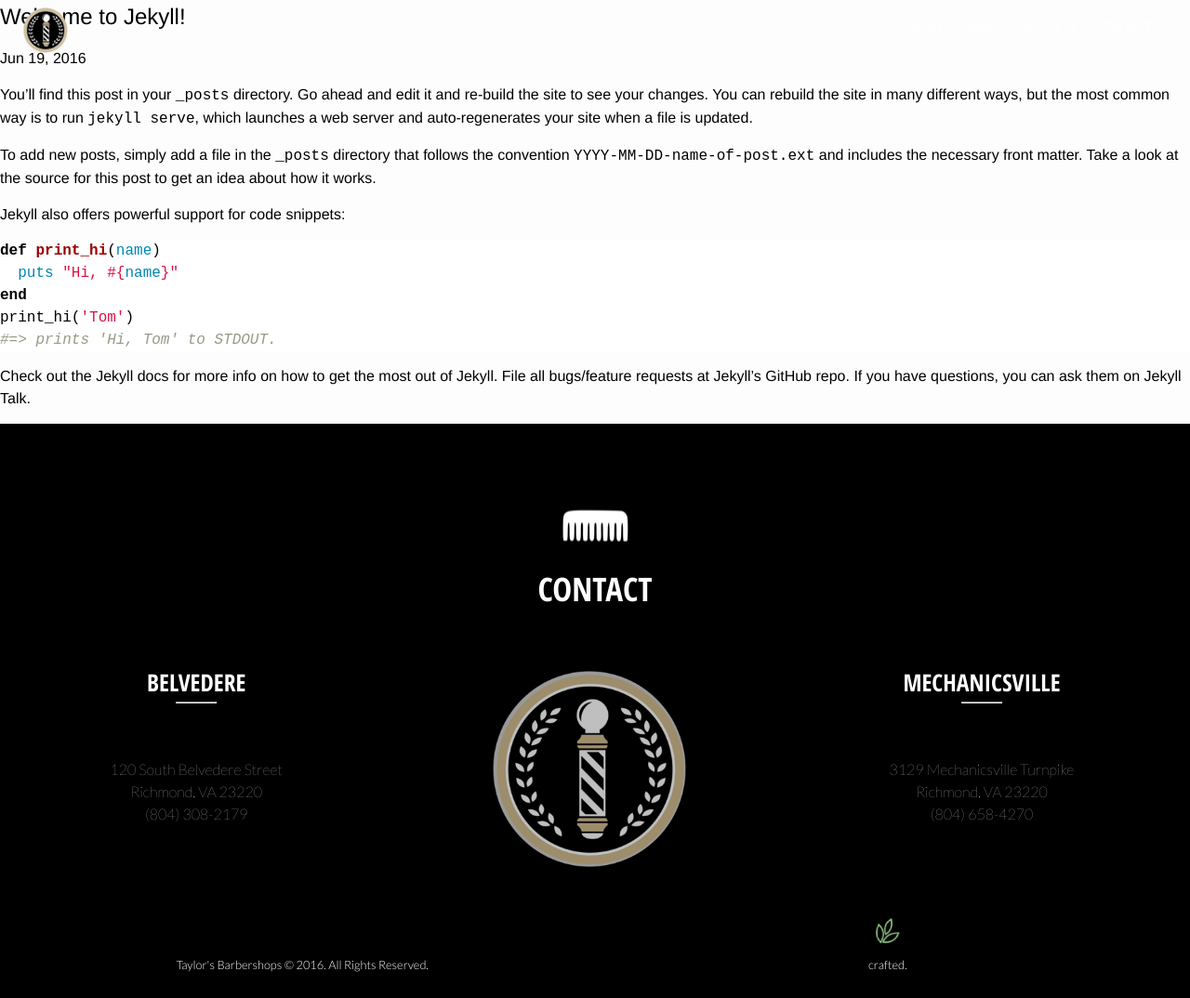
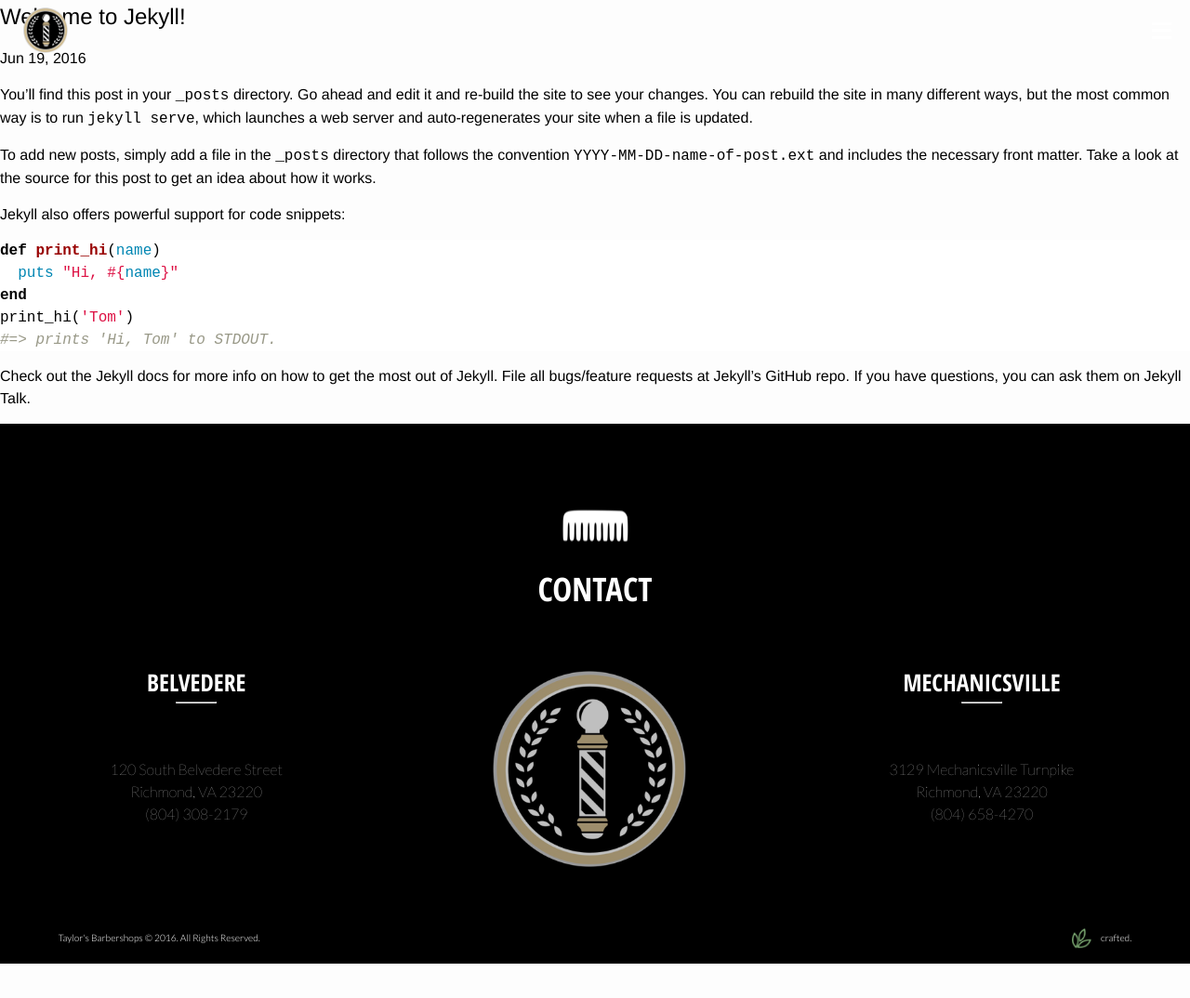
Before and after one commit to mkess-ivy/taylors-dev, a Jekyll site: the page built from taylors-dev-site/_posts/2016-06-19-welcome-to-jekyll.markdown, in a window 1280 px wide. Shown: the whole page at 93% size. Built offline with Jekyll 4.4.1, drawn with Linux system fonts in a browser that asks for light colours; some web fonts are replaced; after the commit the page ends 1037 px from its top, so only the background shows below that.

Commit message:
responsive is working, still ugly, smooth scroll stopped working ugh

```diff
--- a/taylors-dev-site/_includes/footer.html
+++ b/taylors-dev-site/_includes/footer.html
@@ -33,7 +33,7 @@
       Taylor's Barbershops &copy; 2016. All&nbsp;Rights Reserved.
     </div>
     <div class="col-2 developer">
-      <a href="http://theivyproject.com" target="_blank"><img src="/images/leaf.png" class="developer-icon" /></a><br>crafted.
+      <a href="http://theivyproject.com" target="_blank"><img src="/images/leaf.png" class="developer-icon" /></a>crafted.
     </div>
   </div>
 
--- a/taylors-dev-site/_includes/header.html
+++ b/taylors-dev-site/_includes/header.html
@@ -30,13 +30,15 @@
     <div class="header-logo">
       <img src="/images/header-logo.png">
     </div>
-    <div class="menu-container">
+
+    <nav class="menu-container">
+      <a class="hamburger" href="#">&equiv;</a>
       <ul class="menu-list">
-        <li class="menu-list-item"><a href="#intro-section">Home</a></li>
+        <li class="menu-list-item"><a href="{site.baseurl}">Home</a></li>
         <li class="menu-list-item"><a href="#about-section">About</a></li>
         <li class="menu-list-item"><a href="#services-section">Services</a></li>
         <li class="menu-list-item"><a href="#contact-section">Contact</a></li>
       </ul>
-    </div>
+    </nav>
   </div>
 </header>
--- a/taylors-dev-site/_sass/_barber-theme.scss
+++ b/taylors-dev-site/_sass/_barber-theme.scss
@@ -1,14 +1,29 @@
 
 .mk-wrapper { position: absolute; width: 100%; display: inline-block;}
 .header-logo { position: absolute; z-index: 6; width: 3em; padding-top: 0.5em; float: left; padding-left: 25px; }
-.menu-container { float: right; position: relative;  padding-top: 1em; padding-right: 25px;}
-.menu-list { list-style: none; }
-.menu-list-item { display:  inline-block; padding-right: 1em;}
+.mobile-menu { visibility:visible; margin-top:0; opacity:1; pointer-events:all; background: #d2bc90; position: relative; z-index: 5; padding: 5em 0;}
+.mobile-menu li { margin: 0; text-align: center; position: relative; transition: 0.2s; padding: 10px 0;}
+.mobile-menu a { padding: 20px 0; z-index: 10; width: 100%; text-align: center; color: white; text-transform: uppercase; font-family: $base-font; font-size: 2.3em; font-weight: 700;}
+nav ul { display: block;visibility: hidden;opacity: 0;transition: all 0.2s; }
+/*.menu-list { list-style: none; display: block;
+
+}*/
+/*.menu-list-item { display: none;
+	include latop {display:  inline-block; padding-right: 1em;}
+}
 .menu-list-item a, .menu-list-item a:visited { color: white; text-decoration: none; font-family: $font-2; text-transform: uppercase; font-size: 0.8em;}
 .menu-list-item a:hover { color: #cdcdcd; }
 .sticky { position: fixed; width: 100%; left: 0; top: 0; z-index: 100; border-top: 0; background: #3e3e3e; height: 66px; opacity: 0.4;
+}*/
+.hamburger { display: block; font-size: 2.7em; color: white; padding: 0; margin: 0; position: absolute; top: 0px; right: 18px; z-index: 10;
+	/*@include laptop { display: none; }*/
 }
-
+.hamburger a { color: white; }
+/*.mobile { background: black; height: 50vh; width: 100%; display: block; position: absolute; top: 4em;
+	@include laptop { display: none; }
+}*/
+/*
+.mobile li { display: block; text-align: center; font-size: 3em; position: relative; font-family: $font-2;}*/
 
 .hero { height: 100vh; position: relative; background: url('/images/hero3.png') no-repeat; background-size: cover; text-align: center; z-index: 3;}
 .hero-logo { text-align: center; top: 2em; position: relative; width: 13em; margin: 0 auto;
@@ -112,17 +127,20 @@
 }
 .footer-logo { width: 13em; }
 .footer-copy { width: 100%; position: relative; color: white; text-align: center; width: 70%; font-size: 0.8em; margin: 0 auto; font-family: $font-2; font-weight: $font-weight-light;}
-.copy { padding: 2em 0; width: 100%;}
-.developer-icon { width: 2em; }
+.copy { padding: 2em 0; width: 100%;
+	@include laptop { text-align: left; }
+}
+.developer-icon { width: 2em; padding-right: 1em;}
 .developer { line-height: 3em; padding: 2em 0; width: 100%;
 	@include palm { padding: 0; }
+	@include laptop { text-align: right; }
 }
 .col3 {
 	@include laptop { width: 33%; float: left; }
 }
 .row { width: 100%; }
 .col-2 {
-	@include palm {width: 49%; display: inline-block;}
+	@include laptop {width: 45%; display: inline-block; font-size: 0.8em;}
 }
 
 /* #FOOTER */
--- a/taylors-dev-site/js/main.js
+++ b/taylors-dev-site/js/main.js
@@ -1,75 +1,62 @@
-// Smooth Scroll
+
+// Smooth Scroll - add this back in later
 $(document).ready(function(){
-	$('a[href^="#"]').on('click',function (e) {
-	    e.preventDefault();
+  // $('a[href^="#"]').on('click',function (e) {
+  //     e.preventDefault();
 
-	    var target = this.hash;
-	    var $target = $(target);
+  //     var target = this.hash;
+  //     var $target = $(target);
 
-	    $('html, body').stop().animate({
-	        'scrollTop': $target.offset().top
-	    }, 900, 'swing', function () {
-	        window.location.hash = target;
-	    });
-	});
+  //     $('html, body').stop().animate({
+  //         'scrollTop': $target.offset().top
+  //     }, 900, 'swing', function () {
+  //         window.location.hash = target;
+  //     });
+  // });
 // });
 
+
+
 // Sticky Nav
-// $(document).ready(function() {
-	// var stickyNavTop = $('.mk-wrapper').offset().top;
-
-	// 	var stickyNav = function(){
-	// 		var scrollTop = $(window).scrollTop();
-
-	// 		if (scrollTop > stickyNavTop) {
- //    			$('.mk-wrapper').addClass('sticky');
-	// 		} else {
- //    			$('.mk-wrapper').removeClass('sticky');
-	// 		}
-	// 	};
-
-	// stickyNav();
-
-	// $(window).scroll(function() {
- //    	stickyNav();
-	// });
-
 	// Even when the window is resized, run this code.
-  	$(window).resize(function(){
+  	// $(window).resize(function(){
 
     // Variables
-    var windowHeight = $(window).height();
+    // var windowHeight = $(window).height();
 
     // Find the value of 90% of the viewport height
-    var ninetypercent = .9 * windowHeight;
+    // var ninetypercent = .9 * windowHeight;
 
-    // When the document is scrolled ninety percent, toggle the classes
-    // Does not work in iOS 7 or below
-    // Hasn't been tested in iOS 8
-    $(document).scroll(function(){
+    // $(document).scroll(function(){
 
       // Store the document scroll function in a variable
-      var y = $(this).scrollTop();
+      //var y = $(this).scrollTop();
 
       // If the document is scrolled 90%
-      if( y > ninetypercent) {
+      // if( y > ninetypercent) {
 
         // Add the "sticky" class
-        $('.mk-wrapper').addClass('sticky');
-      } else {
+        // $('.mk-wrapper').addClass('sticky');
+      // } else {
         // Else remove it.
-        $('.mk-wrapper').removeClass('sticky');
-      }
-    });
-
-    // var z = $('#contact-section').scrollTop();
-
-    // if {z > 1 - ninetypercent } {
-    // 	$('.mk-wrapper').removeClass('sticky');
-    // }
+        // $('.mk-wrapper').removeClass('sticky');
+      // }
+    // });
 
   // Call it on resize.
-  }).resize();
+  // }).resize();
 
+// this is one responsive menu
+  // $('.hamburger').on('click', function() {
+    // $('.menu-container').slideToggle();
+    // changed .menu to #main
+    // $('.hero-content').css('top', '80%');
+// });
+
+// this is another responsive menu
+  $('.hamburger').on('click', function() {
+    $('.menu-list').toggleClass('mobile-menu');
+    return false;
+  })
 
 });
```
Also changed, not shown: taylors-dev-site/css/main.scss (+7 -0 lines).
